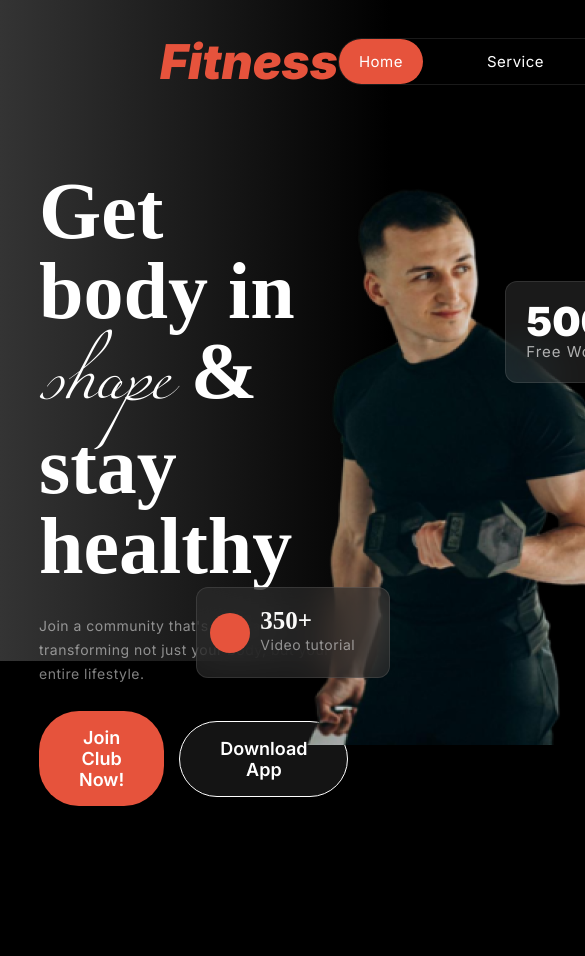
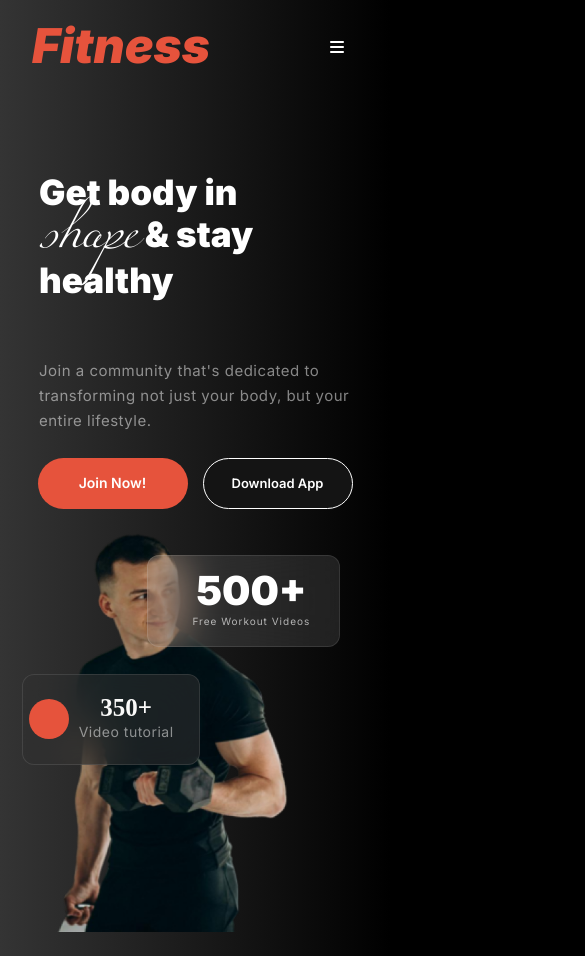
Before and after one commit to rajeshbd99/Gym_Club, a plain HTML site: page index.html in a window 390 px wide. Shown: the top 956 px of the page, 585 px wide, since content can reach past the window. Before the commit the page ends 844 px from the top, so only its background shows below. Drawn offline with Linux system fonts and the light colour scheme.

Commit message:
Nav bar & Banner Responsive Design

```diff
--- a/style.css
+++ b/style.css
@@ -246,3 +246,139 @@ h5 {
 }
 
 /* Banner design */
+
+
+/* Responsive Design */
+
+/* Navbar Responsive */
+
+@media screen and (max-width: 576px) {
+
+    .nav-title {
+        display: none;
+    }
+
+    .nav-bar {
+        padding: 1rem 2rem;
+        display: flex;
+        justify-content: space-between;
+        align-items: center;
+    }
+
+    .hamburger {
+        color: rgb(255, 255, 255);
+        display: block;
+        cursor: pointer;
+        font-size: 1.5rem;
+    }
+}
+
+/* Navbar Responsive  */
+
+/* Banner Responsive */
+
+@media screen and (max-width: 576px) {
+
+    .container-parent{
+        min-height: 93vh;
+    }
+
+    .btn {
+        max-width: 150px;
+    }
+
+    .banner {
+        align-items: center;
+        flex-direction: column;
+    }
+
+    .banner-item {
+        max-width: 100%;
+    }
+
+    .banner-item h1 {
+        color: rgb(255, 255, 255);
+        font-family: Inter;
+        font-size: 35px;
+        font-weight: 900;
+        text-align: start;
+        line-height: 120%;
+        letter-spacing: 0%;
+        padding-bottom: 1.8rem;
+    }
+
+    .banner-item p {
+        font-size: 15px;
+        font-weight: 400;
+        line-height: 25px;
+        letter-spacing: 0.5px;
+    }
+
+    .ban-btn .btn-big {
+        display: none;
+    }
+
+    .ban-btn .btn-small {
+        color: rgb(255, 255, 255);
+        display: flex;
+        justify-content: center;
+        height: 3.2rem;
+        width: 10rem;
+        font-size: 14px;
+        font-weight: 600;
+    }
+
+    .ban-btn .btn-app {
+        display: flex;
+        justify-content: center;
+        padding: 16px 25px;
+        height: 3.2rem;
+        width: 10rem;
+        font-size: 13px;
+        font-weight: 600;
+    }
+
+    .banner-image {
+        text-align: center;
+        width: 100%;
+        top: 1vh;
+        right: 2vh;
+    }
+
+    .banner-image img {
+        width: 80%;
+        height: auto;
+    }
+
+    .shape {
+        font-size: 4.5rem;
+        font-weight: 400;
+    }
+
+    .shape1 {
+        border: 1px solid rgba(255, 255, 255, 0.1);
+        border-radius: 12px;
+        background: rgba(255, 255, 255, 0.1);
+        backdrop-filter: blur(20px);
+        width: 11rem;
+        top: 9%;
+        right: -2%;
+        position: absolute;
+        padding: 15px 0 15px 15px;
+    }
+
+    .shape1 p {
+        font-size: 10px;
+    }
+
+    .shape2 {
+        bottom: 41%;
+        left: -0%;
+        width: 11rem;
+    }
+
+}
+
+/* Banner Responsive */
+
+/* Responsive Design */
```
